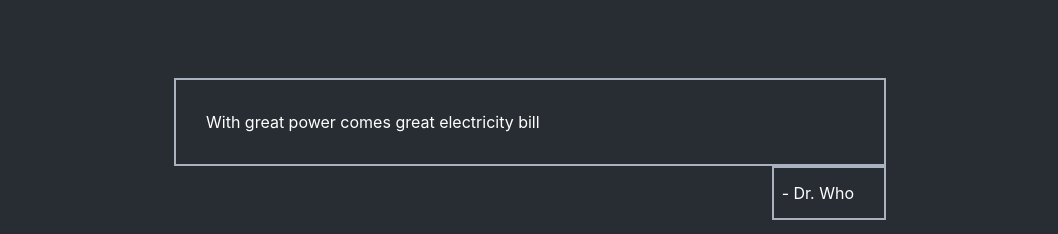
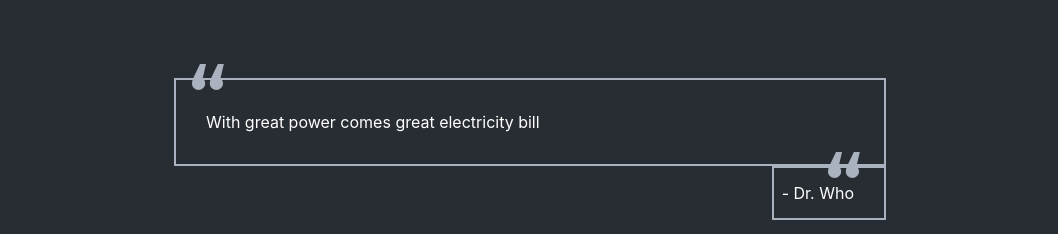
Before and after one commit to 89811421793/portfolio, a React app: page / in a window 1280 px wide. Shown: the part 566-800 px from the top of the page, without its empty margins (110-1168 px from the left). Built offline with nearby package versions, Linux system fonts and the light colour scheme.

Commit message:
quotes added

```diff
--- a/src/pages/homepage/layout/sections/main/Main.tsx
+++ b/src/pages/homepage/layout/sections/main/Main.tsx
@@ -5,6 +5,7 @@ import { FlexWrapper } from "../../../../../components/FlexWrapper";
 import { Button } from "../../../../../components/Button";
 import { Container } from "../../../../../components/Container";
 import { theme } from "../../../../../styles/Theme";
+import { Icon } from "../../../../../components/icon/Icon";
 
 export const Main: React.FC = () => {
   return (
@@ -33,11 +34,15 @@ export const Main: React.FC = () => {
 
         <QuoteGrid>
           <Quotation>
-            <QuoteMark/>
+            <QuoteMark>
+              <Icon iconId="quotes" width="40" height="40" />
+            </QuoteMark>
             <p>With great power comes great electricity bill</p>
           </Quotation>
           <AuthorCite>
-            <CiteMark/>
+            <CiteMark>
+              <Icon iconId="quotes" width="40" height="40" />
+            </CiteMark>
             <span>- Dr. Who</span>
           </AuthorCite>
         </QuoteGrid>
```
